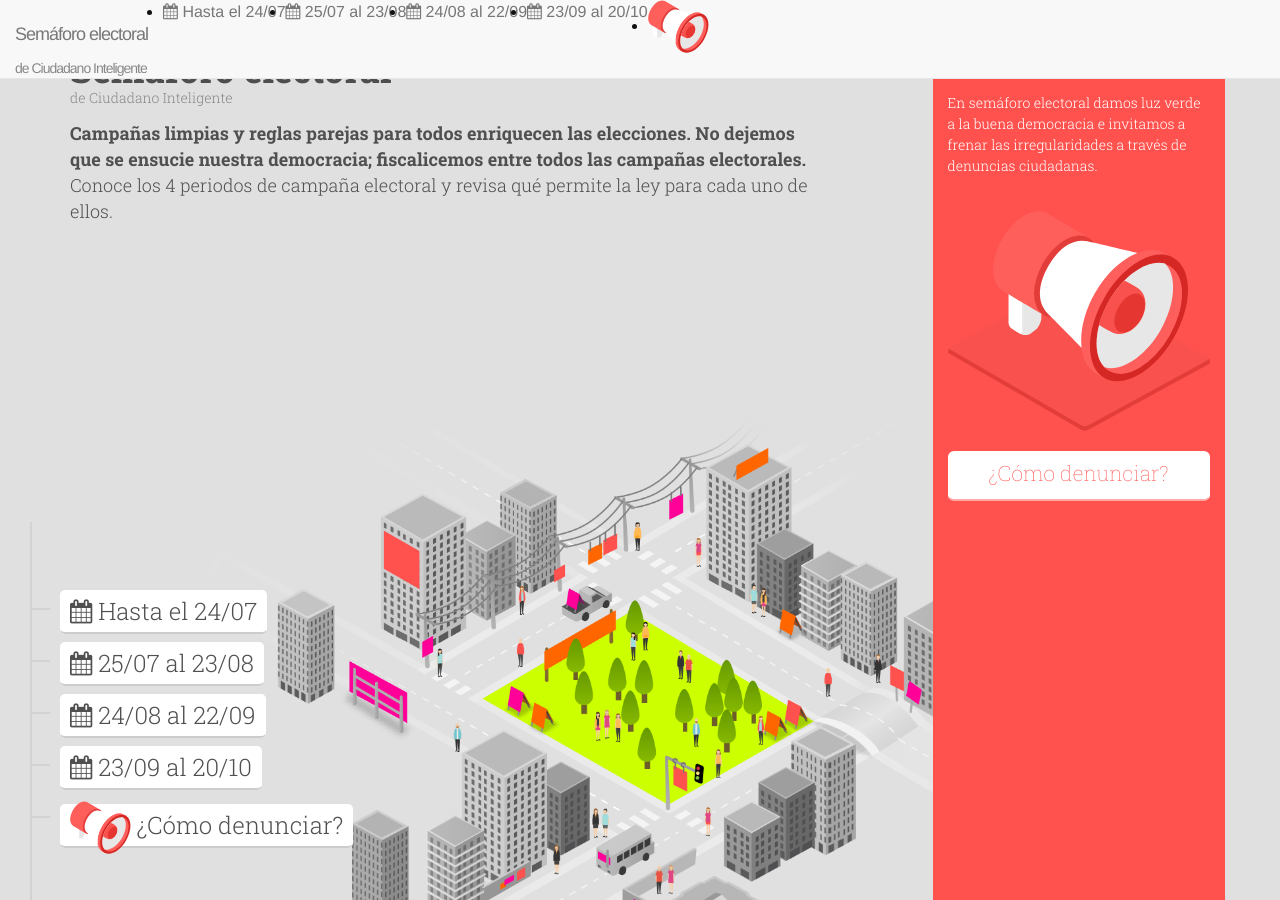
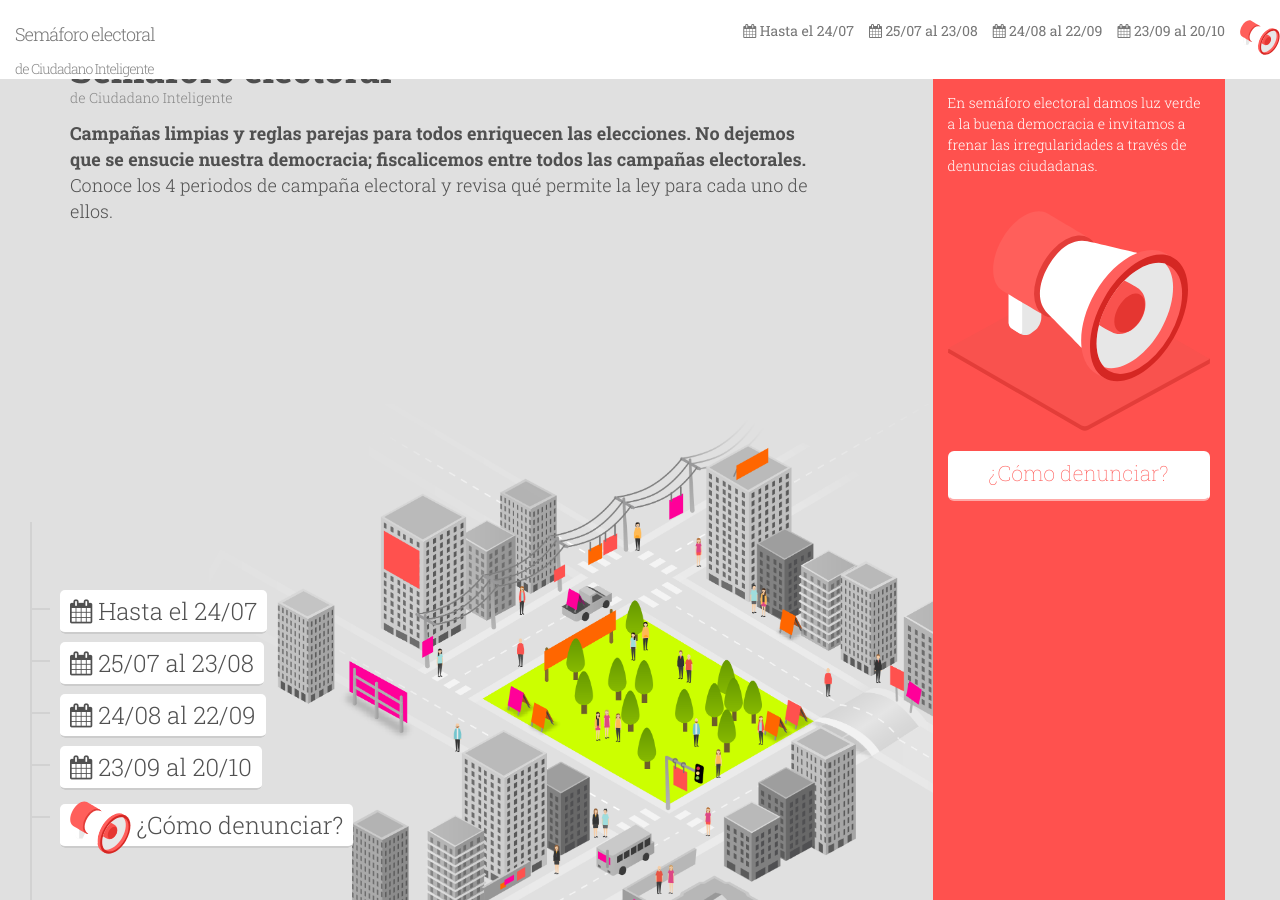
Before and after one commit to ciudadanointeligente/semaforo-electoral, a Jekyll site: the page built from index.html, in a window 1280 px wide and 900 px high. Built offline with Jekyll 4.4.1, drawn with Linux system fonts in a browser that asks for light colours; nearby versions of some CDN libraries.

Commit message:
Arreglos estilo menu

```diff
--- a/_includes/header.html
+++ b/_includes/header.html
@@ -1,4 +1,4 @@
-<nav class="navbar navbar-default navbar-fixed-top">
+<nav class="navbar navbar-default navbar-fixed-top hidden-md">
   <div class="container-fluid">
     <!-- Brand and toggle get grouped for better mobile display -->
     <div class="navbar-header">
@@ -16,7 +16,7 @@
 
     <!-- Collect the nav links, forms, and other content for toggling -->
     <div class="collapse navbar-collapse text-right" id="bs-example-navbar-collapse-1">
-      <ul class="navbar-nav">
+      <ul class="navbar-nav list-unstyled">
         <li><a class="page-link" href="#precampana" onClick="ga('send', 'event', 'menu-precampaña', 'click');"><i class="fa fa-calendar" aria-hidden="true"></i> Hasta el 24/07</a></li>
         <li><a class="page-link" href="#iniciocampana" onClick="ga('send', 'event', 'menu-inicio-campaña', 'click');"><i class="fa fa-calendar" aria-hidden="true"></i> 25/07 al 23/08</a></li>
         <li><a class="page-link" href="#mediosybrigadistas" onClick="ga('send', 'event', 'menu-medios-y-brigadistas', 'click');"><i class="fa fa-calendar" aria-hidden="true"></i> 24/08 al 22/09</a></li>
--- a/_sass/_base.scss
+++ b/_sass/_base.scss
@@ -478,6 +478,41 @@ p.bajada {
     padding: 0;
 }
 
+/*Navbar*/
+
+.navbar {
+  font-family: 'Roboto Slab', serif;
+  font-size: 14px;
+}
+
+.navbar-default {
+    background-color: transparent;
+    border-color: transparent;
+}
+
+.navbar-nav {
+  float: right;
+  padding: 20px 0 5px;
+  background-color: white;
+  margin: 0 -15px;
+}
+
+.navbar-nav img {
+    max-width: 40px;
+}
+
+.navbar-nav li {
+    height: 30px;
+}
+
+.navbar-default .navbar-nav>li>a {
+    margin-left: 15px;
+}
+
+.navbar-header {
+  background-color: white;
+}
+
 /*Responsive utilities*/
 
 @media screen and (max-width: 1000px) {
@@ -485,7 +520,7 @@ p.bajada {
   body { padding-top: 50px; }
 
   .navbar-default .navbar-brand {
-    color: #8fb300;
+    color: $red;
   }
 
   .navbar-brand {
@@ -540,3 +575,9 @@ p.bajada {
     display: none;
   }
 }
+
+@media screen and (min-width: 768px) {
+  .navbar {
+      background-color: white;
+  }
+}
```
